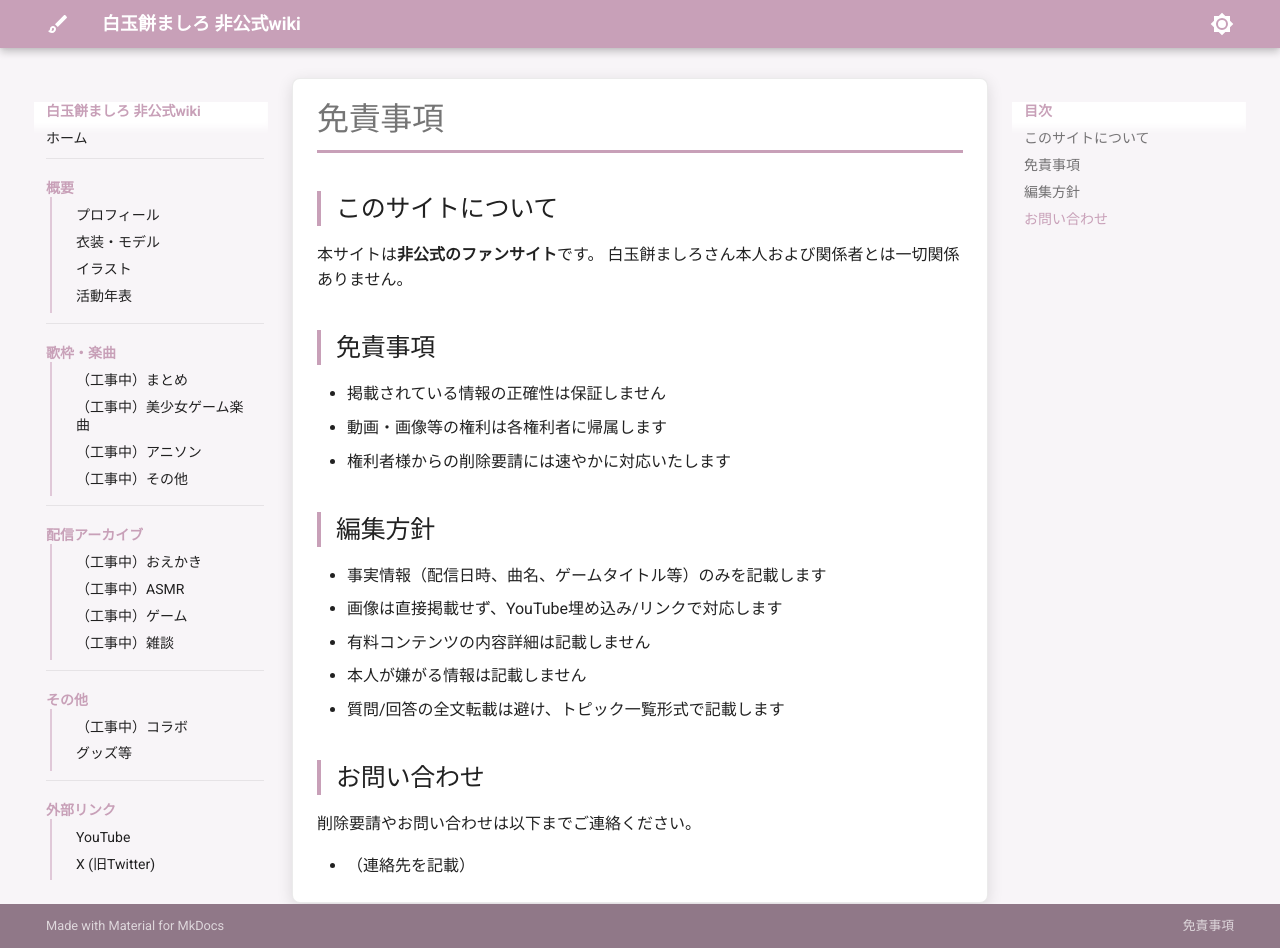
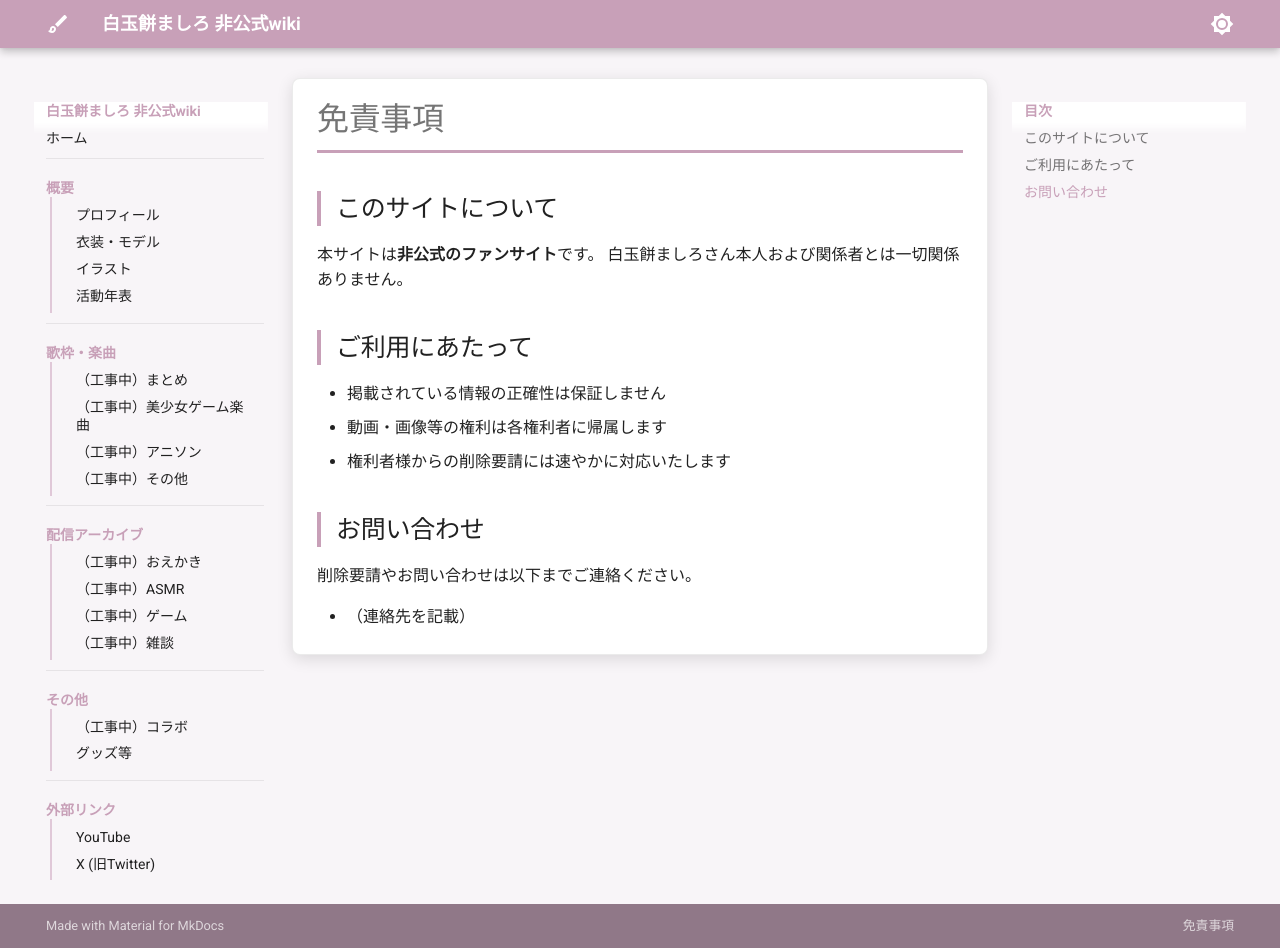
Before and after one commit to ameyamatmk/shiratamamochi-mashiro-unofficial-wiki, an MkDocs documentation site: the page built from docs/disclaimer.md, in a window 1280 px wide and 948 px high. Built offline with MkDocs 1.6.1 and Material for MkDocs 9.7.7, drawn with Linux system fonts in a browser that asks for light colours; comment, search, counter and statistics services are not loaded.

Commit message:
disclaimer

```diff
--- a/docs/disclaimer.md
+++ b/docs/disclaimer.md
@@ -5,19 +5,11 @@
 本サイトは**非公式のファンサイト**です。
 白玉餅ましろさん本人および関係者とは一切関係ありません。
 
-## 免責事項
+## ご利用にあたって
 
 - 掲載されている情報の正確性は保証しません
 - 動画・画像等の権利は各権利者に帰属します
 - 権利者様からの削除要請には速やかに対応いたします
-
-## 編集方針
-
-- 事実情報（配信日時、曲名、ゲームタイトル等）のみを記載します
-- 画像は直接掲載せず、YouTube埋め込み/リンクで対応します
-- 有料コンテンツの内容詳細は記載しません
-- 本人が嫌がる情報は記載しません
-- 質問/回答の全文転載は避け、トピック一覧形式で記載します
 
 ## お問い合わせ
 
```
